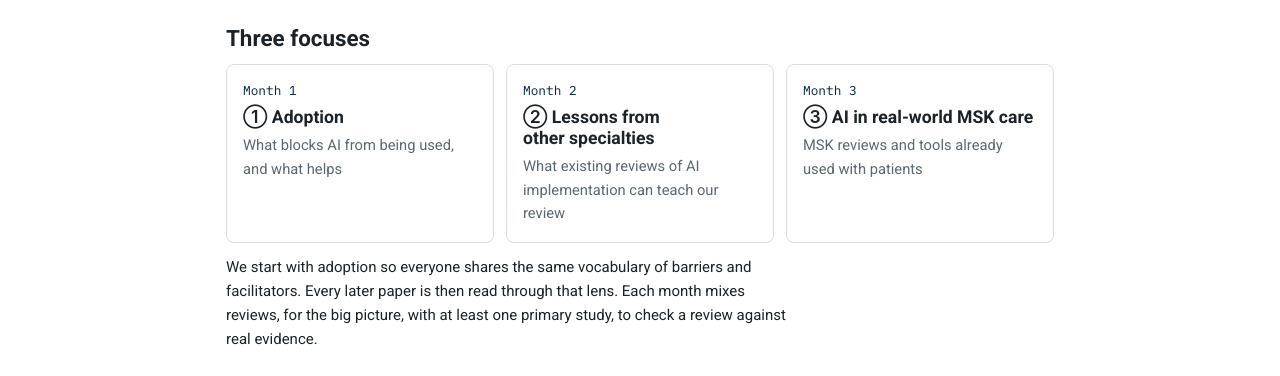
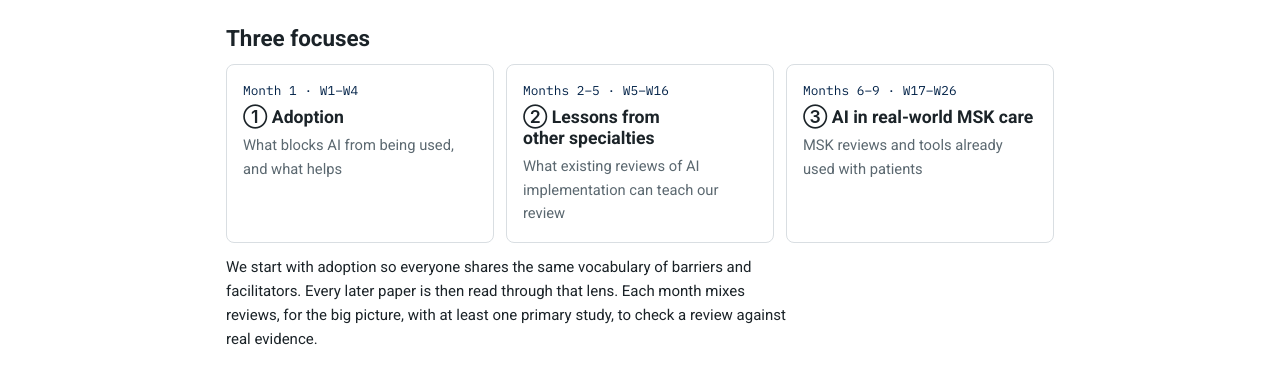
Before and after one commit to Iressa8655/weekly-ai-discussion, a plain HTML site: page index.html in a window 1280 px wide. Shown: the part 402-778 px from the top of the page. Drawn offline with Linux system fonts and the light colour scheme.

Commit message:
Month cards follow the 26-week reading plan

```diff
--- a/index.html
+++ b/index.html
@@ -399,9 +399,9 @@ const esc = s => String(s).replace(/[&<>"]/g, c => ({ "&": "&amp;", "<": "&lt;",
 
 function home() {
   const months = [
-    [1, "Adoption", "What blocks AI from being used, and what helps"],
-    [2, "Lessons from other specialties", "What existing reviews of AI implementation can teach our review"],
-    [3, "AI in real-world MSK care", "MSK reviews and tools already used with patients"],
+    ["Month 1 · W1–W4", "Adoption", "What blocks AI from being used, and what helps"],
+    ["Months 2–5 · W5–W16", "Lessons from other specialties", "What existing reviews of AI implementation can teach our review"],
+    ["Months 6–9 · W17–W26", "AI in real-world MSK care", "MSK reviews and tools already used with patients"],
   ];
   return `
   <section>
@@ -412,7 +412,7 @@ function home() {
   <section>
     <h2>Three focuses</h2>
     <div class="focus-grid">
-      ${months.map(([m, t, d], i) => `<a class="focus" href="#${["adoption", "models", "msk"][i]}"><span class="month">Month ${m}</span><h3>${["①", "②", "③"][i]} ${t}</h3><p>${d}</p></a>`).join("")}
+      ${months.map(([m, t, d], i) => `<a class="focus" href="#${["adoption", "models", "msk"][i]}"><span class="month">${m}</span><h3>${["①", "②", "③"][i]} ${t}</h3><p>${d}</p></a>`).join("")}
     </div>
     <p>We start with adoption so everyone shares the same vocabulary of barriers and facilitators. Every later paper is then read through that lens. Each month mixes reviews, for the big picture, with at least one primary study, to check a review against real evidence.</p>
   </section>
```
